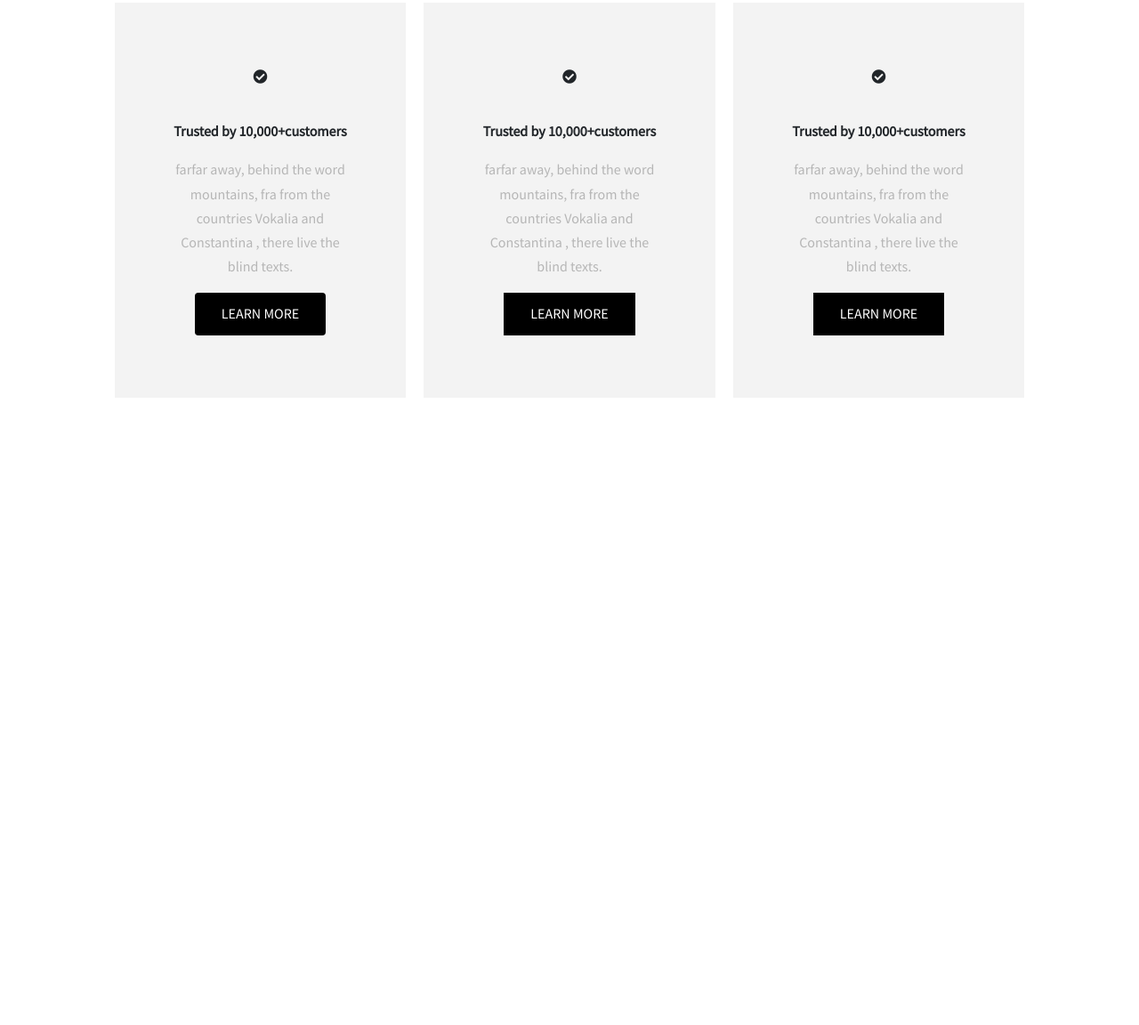
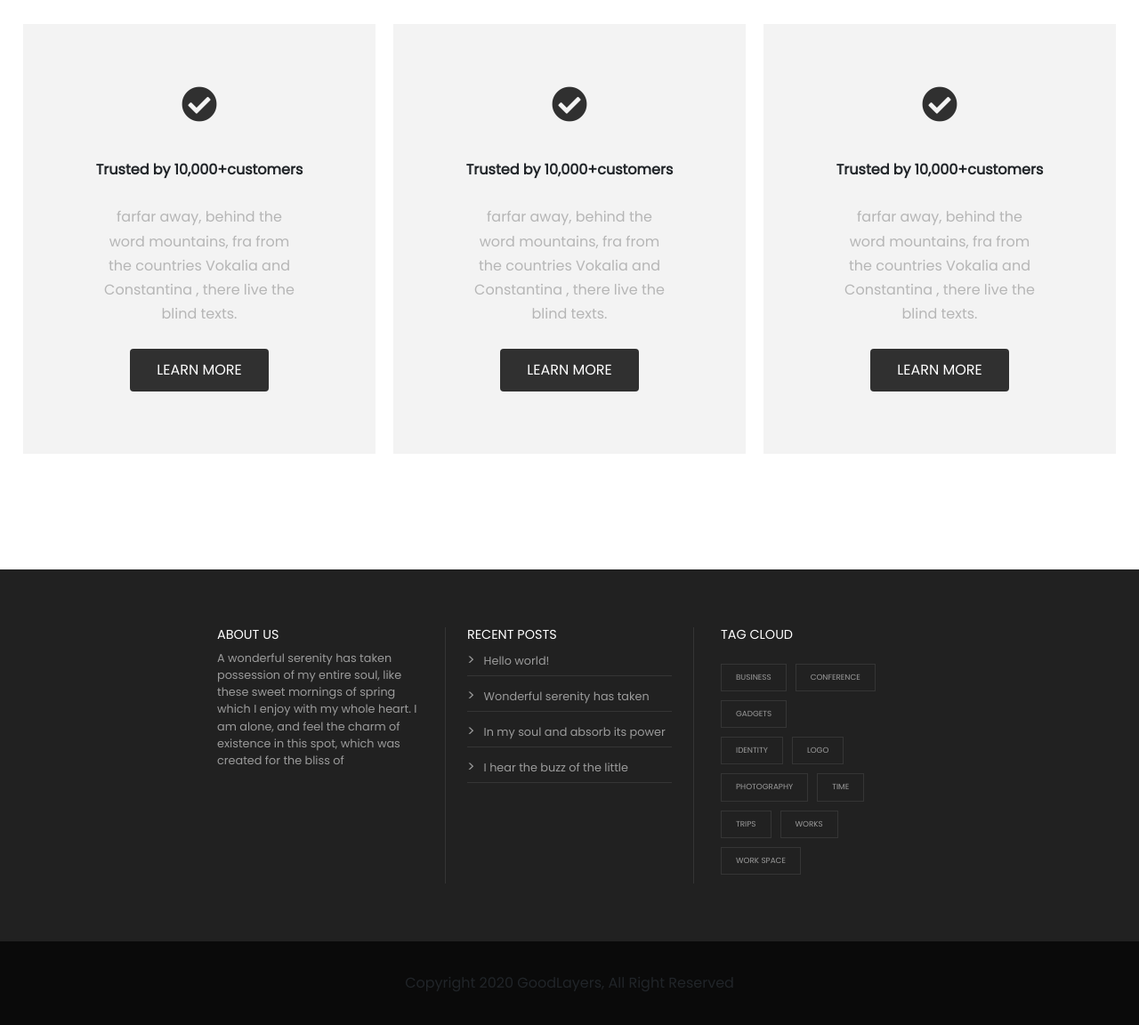
Before and after one commit to Ismaelazd/Projet_Web_Js, a website: page index.html in a window 1280 px wide. Shown: the part 3995-5147 px from the top of the page at 89% size. Before the commit the page ends 4452 px from the top, so only its background shows below. Drawn offline with nearby package versions, Linux system fonts and the light colour scheme.

```diff
--- a/index.html
+++ b/index.html
@@ -6,6 +6,7 @@
     <meta name="viewport" content="width=device-width, initial-scale=1.0">
     <meta http-equiv="X-UA-Compatible" content="ie=edge">
     <link href="https://fonts.googleapis.com/css?family=Source+Sans+Pro&display=swap" rel="stylesheet">
+    <link href="https://fonts.googleapis.com/css?family=Poppins&display=swap" rel="stylesheet">
     <link rel="stylesheet" href="./public/css/style.css">
     <title>Document</title>
 </head>
@@ -92,7 +93,7 @@
                 <img class="img-fluid " src="./public/img/products_mini/product-luxry-sofa.jpg" alt="">
                 <div class="text-center my-4">
                     <a href="">Luxuary Sofa</a>
-                    <p >$450.00<span class="text-secondary"> - </span>$500.00</p>
+                    <p>$450.00<span class="text-secondary"> - </span>$500.00</p>
                 </div>
             </div>
             <div class="col-4">
@@ -104,7 +105,7 @@
                     <div>
                         <a href="">Leather Gloves</a>
                         <p><del>$34.00 </del>
-                            <span > $27.00 </span></p>
+                            <span> $27.00 </span></p>
                     </div>
                 </div>
             </div>
@@ -112,7 +113,7 @@
                 <img class="img-fluid" src="./public/img/products_mini/product-cups.jpg" alt="">
                 <div class="text-center my-4">
                     <a href="">Colorful Bowl</a>
-                    <p >$18.00</p>
+                    <p>$18.00</p>
                 </div>
             </div>
         </div>
@@ -128,7 +129,7 @@
                     <div>
                         <a href="">Woman Bag</a>
                         <p><del>$420.00 </del>
-                            <span > $350.00 </span></p>
+                            <span> $350.00 </span></p>
                     </div>
                 </div>
 
@@ -137,14 +138,14 @@
                 <img class="img-fluid" src="./public/img/products_mini/product-tshitr.jpg" alt="">
                 <div class="text-center my-4">
                     <a href="">Minimal T-Shirt</a>
-                    <p >$15.00</p>
+                    <p>$15.00</p>
                 </div>
             </div>
             <div class="col-4">
                 <img class="img-fluid" src="./public/img/products_mini/product-plates.jpg" alt="">
                 <div class="text-center my-4">
                     <a href="">Plates Set</a>
-                    <p >$30.00</p>
+                    <p>$30.00</p>
                 </div>
             </div>
         </div>
@@ -155,21 +156,21 @@
                 <img class="img-fluid " src="./public/img/products_mini/product-luxry-sofa.jpg" alt="">
                 <div class="text-center my-4">
                     <a href="">Modern Sofa</a>
-                    <p >$900.00</p>
+                    <p>$900.00</p>
                 </div>
             </div>
             <div class="col-4">
                 <img class="img-fluid" src="./public/img/products_mini/product-bed.jpg" alt="">
                 <div class="text-center my-4">
                     <a href="">Bed Linen</a>
-                    <p >$79.00</p>
+                    <p>$79.00</p>
                 </div>
             </div>
             <div class="col-4">
                 <img class="img-fluid" src="./public/img/products_mini/product-shoes.jpg" alt="">
                 <div class="text-center my-4">
                     <a href="">Minimal Shoes</a>
-                    <p >$60.00</p>
+                    <p>$60.00</p>
                 </div>
             </div>
         </div>
@@ -178,7 +179,7 @@
 
     <section class="section5">
 
-        <div class="" >
+        <div class="">
             <h1>Discover Thousand Of Great Products</h1>
             <button>Learn More</button>
         </div>
@@ -187,7 +188,7 @@
 
     <section class="section6">
 
-        <h3 class="mt-5" >Hot Fashion products</h3>
+        <h3 class="mt-5">Hot Fashion products</h3>
 
         <div class="row">
 
@@ -197,28 +198,77 @@
     </section>
 
     <section class="section7">
-        <div class="row">
-            <div class="col-3">
+        <div class="row mx-3">
+            <div class="">
                 <i class="far fa-check-circle"></i>
                 <p>Trusted by 10,000+customers</p>
-                <p>farfar away, behind the word mountains, fra from the countries Vokalia and Constantina , there live the blind texts.</p>
-                <button class="rounded" >Learn More</button>
+                <p>farfar away, behind the word mountains, fra from the countries Vokalia and Constantina , there live
+                    the blind texts.</p>
+                <button class="rounded">Learn More</button>
             </div>
-            <div class="col-3">
+            <div class="">
                 <i class="far fa-check-circle"></i>
                 <p>Trusted by 10,000+customers</p>
-                <p>farfar away, behind the word mountains, fra from the countries Vokalia and Constantina , there live the blind texts.</p>
-                <button>Learn More</button>
+                <p>farfar away, behind the word mountains, fra from the countries Vokalia and Constantina , there live
+                    the blind texts.</p>
+                <button class="rounded">Learn More</button>
             </div>
-            <div class="col-3">
+            <div class="">
                 <i class="far fa-check-circle"></i>
                 <p>Trusted by 10,000+customers</p>
-                <p>farfar away, behind the word mountains, fra from the countries Vokalia and Constantina , there live the blind texts.</p>
-                <button>Learn More</button>
+                <p>farfar away, behind the word mountains, fra from the countries Vokalia and Constantina , there live
+                    the blind texts.</p>
+                <button class="rounded">Learn More</button>
             </div>
         </div>
 
     </section>
+
+    <section class="section8">
+
+        <div class="row ">
+            <div class="col-4 px-4">
+                <h2>About us</h2>
+                <p>A wonderful serenity has taken possession of my entire soul, like these sweet mornings of spring
+                    which I enjoy with my whole heart. I am alone, and feel the charm of existence in this spot, which
+                    was created for the bliss of </p>
+            </div>
+            <div id="milieu" class="col-4 px-4 ">
+                <h2>Recent posts</h2>
+                <ul>
+                    <li><a href="#">Hello world!</a></li>
+                    <li><a href="#">Wonderful serenity has taken</a></li>
+                    <li><a href="#">In my soul and absorb its power</a></li>
+                    <li><a href="#">I hear the buzz of the little</a></li>
+                </ul>
+
+            </div>
+            <div id="tag" class="col-4 ">
+                <h2>Tag cloud</h2>
+                <div class="row mx-0 px-0 mt-4">
+                    <a href="#">business</a>
+                    <a href="#">conference</a>
+                    <a href="#">gadgets</a>
+                </div>
+                <div class=" row mx-0 px-0">
+                    <a href="#">identity</a>
+                    <a href="#">logo</a>
+                    <a href="#">photography</a>
+                    <a href="#">time</a>
+                </div>
+                <div class=" row mx-0 px-0">
+                    <a href="#">trips</a>
+                    <a href="#">works</a>
+                    <a href="#">work space</a>
+                </div>
+            </div>
+        </div>
+
+    </section>
+
+    <footer>
+        <p>Copyright 2020 GoodLayers, All Right Reserved</p>
+    </footer>
 
 
 
--- a/src/sass/style.sass
+++ b/src/sass/style.sass
@@ -2,7 +2,7 @@
 @import '../../node_modules/@fortawesome/fontawesome-free/css/all.min.css'
 
 body
-    font-family: 'Source Sans Pro', sans-serif
+    font-family: 'Poppins', sans-serif
     header
         position: relative
 
@@ -188,6 +188,7 @@
 
     .section7
         margin-top: 120px
+        margin-bottom: 120px
 
         .row
             text-align: center
@@ -198,9 +199,12 @@
                 background-color: rgb(243, 243, 243)
                 margin: 10px
                 line-height: 1.7
-                padding: 70px 60px
+                padding: 70px 0px
+                flex: 1
 
                 i
+                    color: #303030
+                    font-size: 250%
                     font-weight: bold
                     padding-bottom: 40px
 
@@ -209,10 +213,86 @@
 
                 p:nth-child(3)
                     color: #b6b6b6
+                    padding: 10px 90px
 
                 button
                     border: 0
-                    background-color: black
+                    background-color: #303030
                     color: white
                     text-transform: uppercase
                     padding: 10px 30px
+
+    .section8
+        background-color: #212121
+        color: #9b9b9b
+        padding: 15px 120px
+
+
+        .row
+            margin: 0 100px
+            padding: 50px 0
+            div
+                padding: 0px 30px
+                flex: 1
+                h2
+
+                    font-size: 90%
+                    color: white
+                    text-transform: uppercase
+                    text-transform: bold
+                p
+                    font-size: 80%
+
+            #milieu
+                border-left: 1px solid #353535
+                border-right: 1px solid #353535
+
+
+
+                ul
+                    padding: 0
+                    li
+                        list-style: none
+                        border-bottom:  1px solid #353535
+                        padding-bottom: 5px
+                        margin-bottom: 10px
+
+                        a
+                            font-size: 80%
+                            color: #9b9b9b
+                            text-decoration: none
+
+                        a:hover
+                            color: white
+                            transition: ease 1s
+                    li::before
+                        content: ">"
+                        padding-right: 10px
+
+            #tag
+
+                h2
+                a
+                    font-size: 55%
+                    text-transform: uppercase
+                    color: #9b9b9b
+                    text-decoration: none
+                    border: 1px solid #353535
+                    padding: 8px 16px
+                    margin: 0 10px 10px 0
+
+
+                a:hover
+
+                    color: white
+                    border: 1px solid white
+                    transition: ease 1s
+
+
+    footer
+        text-align: center
+        p
+            padding: 35px 0
+            color: 838383
+            background-color: #0a0a0a
+            margin: 0
```
Also changed, not shown: public/css/style.css, 1 other file.
